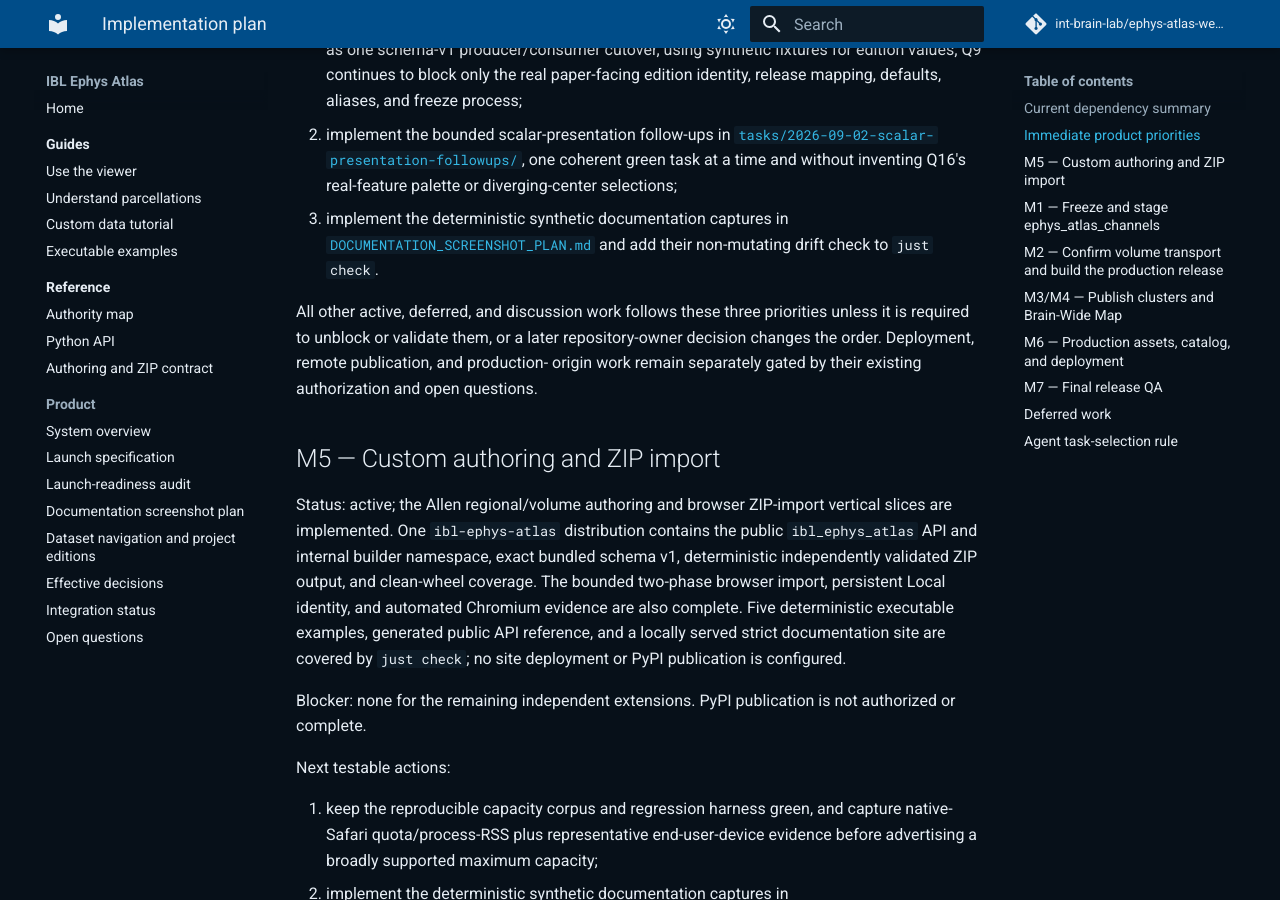
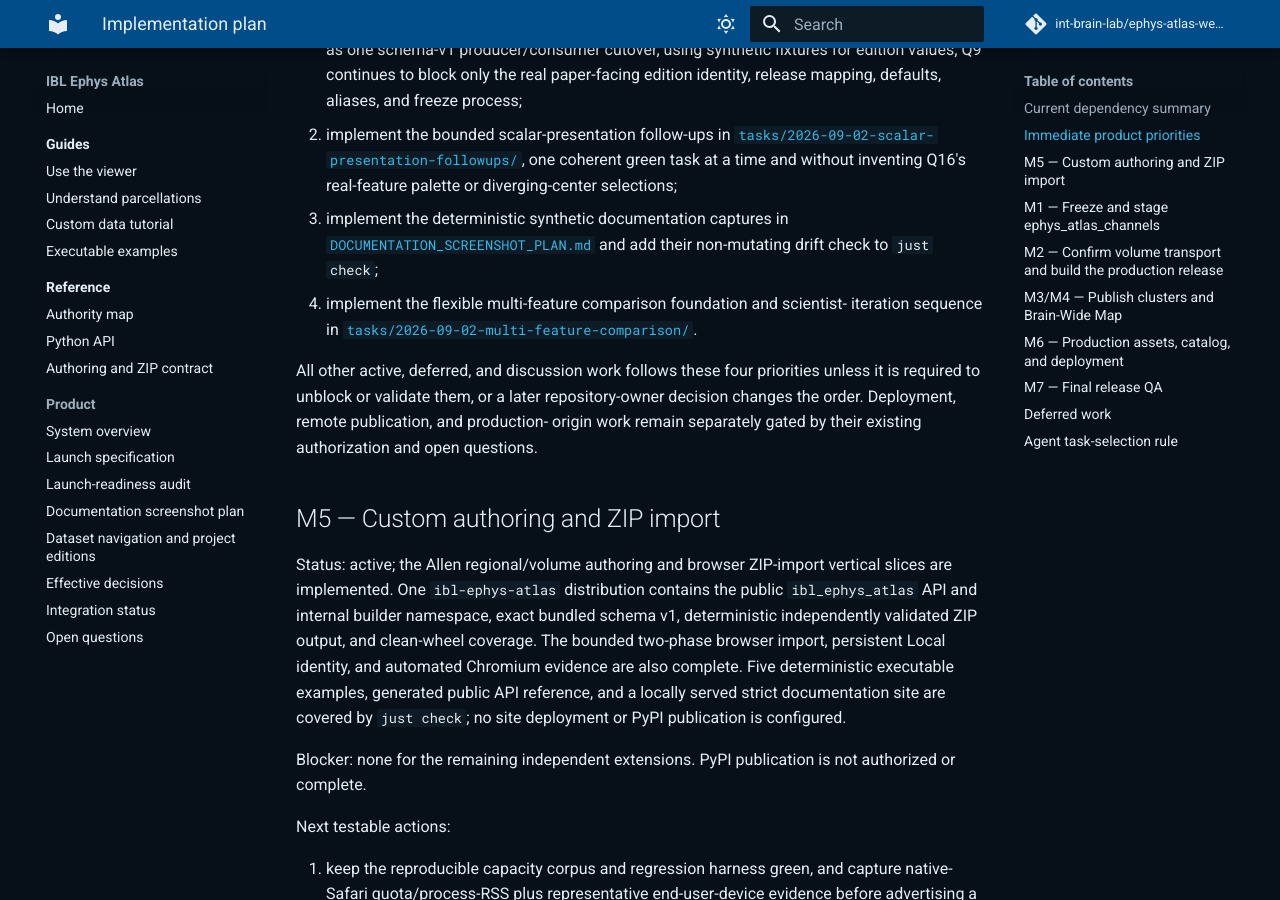
Before and after one commit to int-brain-lab/ephys-atlas-web-v2, an MkDocs documentation site: the page built from docs/IMPLEMENTATION_PLAN.md, in a window 1280 px wide and 900 px high, scrolled down 664 px. Built offline with MkDocs 1.6.1 and Material for MkDocs 9.7.7, drawn with Linux system fonts in a browser that asks for light colours; comment, search, counter and statistics services are not loaded; some of the changed text lies outside the part shown.

Commit message:
docs: rank multi-feature comparison fourth

```diff
--- a/docs/IMPLEMENTATION_PLAN.md
+++ b/docs/IMPLEMENTATION_PLAN.md
@@ -33,9 +33,12 @@ below when selecting independent work:
    palette or diverging-center selections;
 3. implement the deterministic synthetic documentation captures in
    [`DOCUMENTATION_SCREENSHOT_PLAN.md`](DOCUMENTATION_SCREENSHOT_PLAN.md) and
-   add their non-mutating drift check to `just check`.
+   add their non-mutating drift check to `just check`;
+4. implement the flexible multi-feature comparison foundation and scientist-
+   iteration sequence in
+   [`tasks/2026-09-02-multi-feature-comparison/`](tasks/2026-09-02-multi-feature-comparison/README.md).
 
-All other active, deferred, and discussion work follows these three priorities
+All other active, deferred, and discussion work follows these four priorities
 unless it is required to unblock or validate them, or a later repository-owner
 decision changes the order. Deployment, remote publication, and production-
 origin work remain separately gated by their existing authorization and open
@@ -243,8 +246,8 @@ They are not launch blockers. Q16 retains all real feature-by-feature palette
 and center selections for a future immutable release, and D050/LS03-03 volume
 regional distributions remain explicitly deferred.
 
-After the three immediate product priorities, the accepted flexible multi-
-feature comparison foundation and scientist-iteration sequence are recorded in
+The fourth immediate product priority, the accepted flexible multi-feature
+comparison foundation and scientist-iteration sequence, is recorded in
 [`tasks/2026-09-02-multi-feature-comparison/`](tasks/2026-09-02-multi-feature-comparison/README.md).
 It supports arbitrary release-ordered feature scopes through Focus, virtualized
 Gallery, and Profile views rather than imposing a three-feature domain limit.
```
Also changed, not shown: docs/DECISIONS.md (+3 -3 lines), docs/tasks/2026-09-02-multi-feature-comparison/NEXT_STEPS.md (+3 -2 lines), docs/tasks/2026-09-02-multi-feature-comparison/README.md (+3 -3 lines), docs/tasks/2026-09-02-multi-feature-comparison/STATUS.md (+1 -2 lines).
